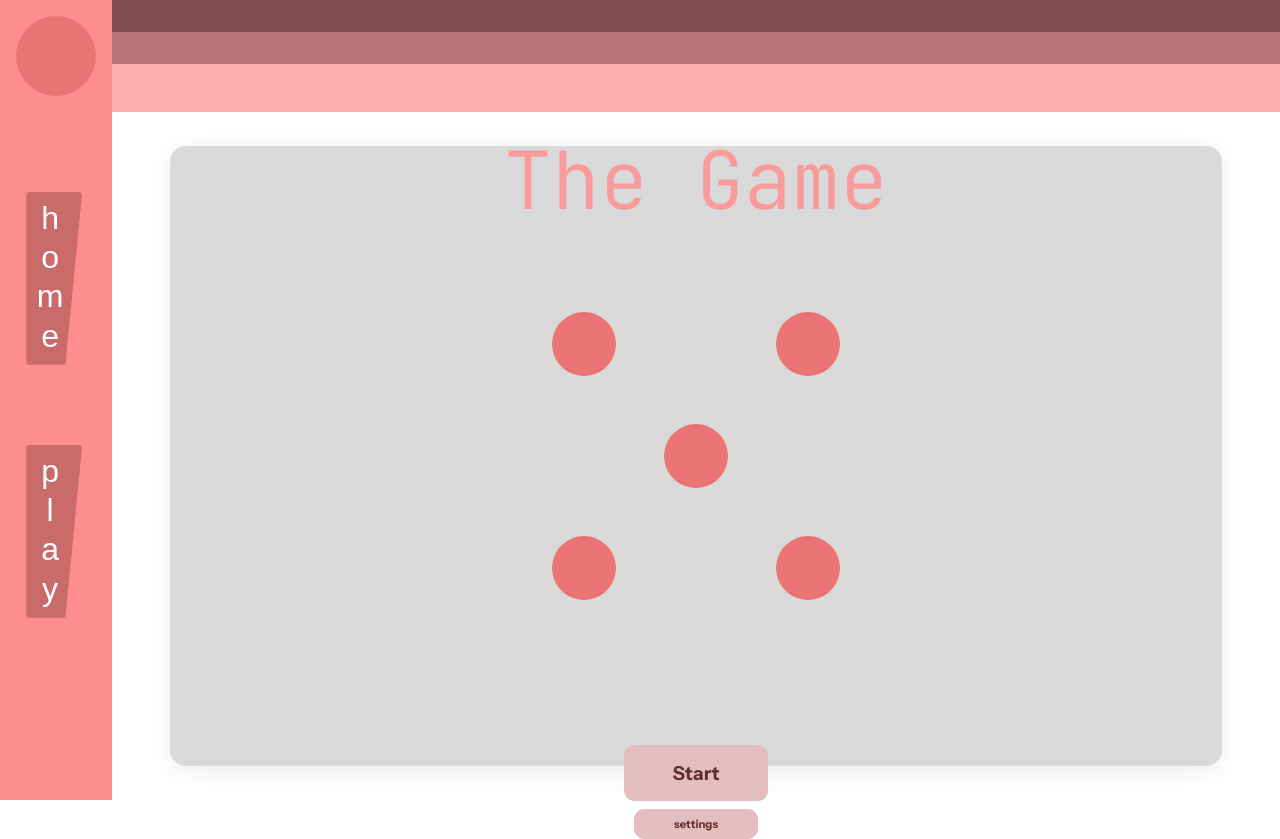
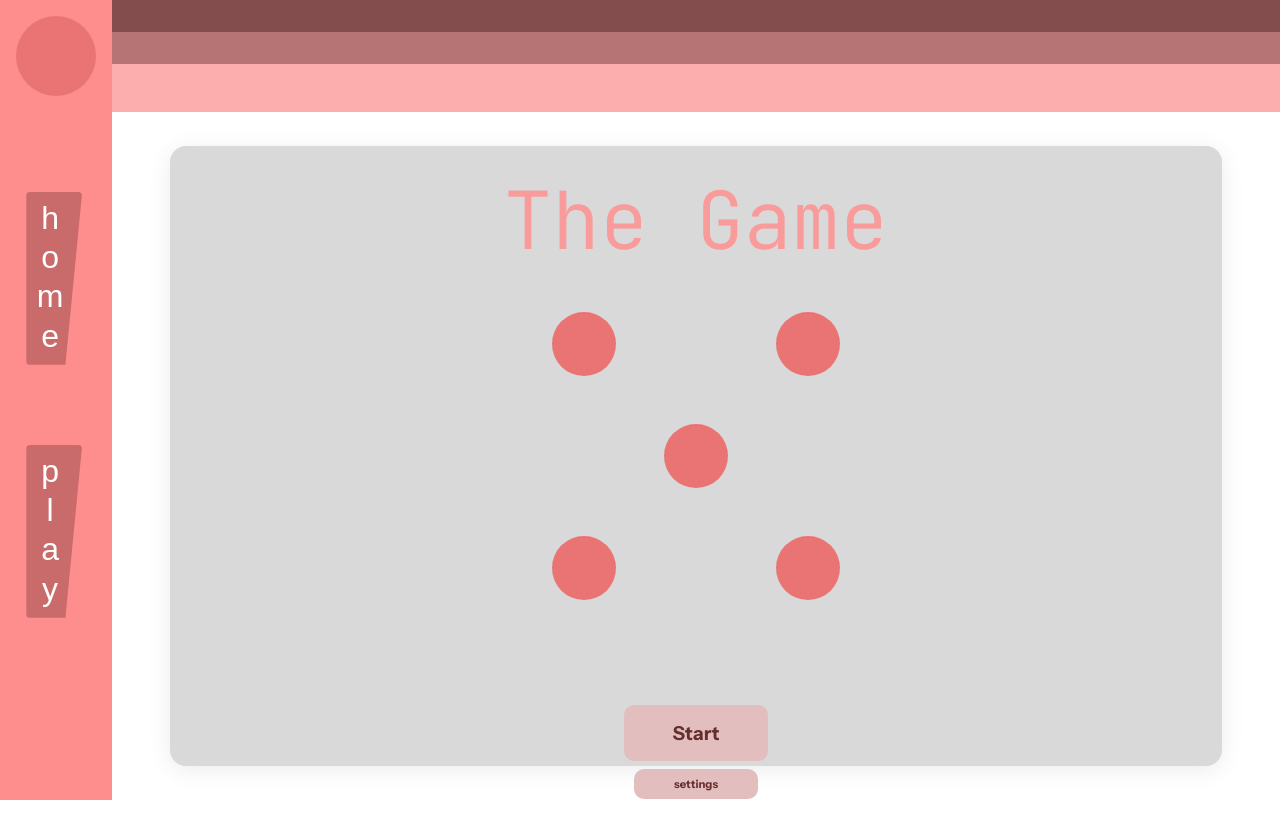
Before and after one commit to Wleve/MemoryGame, a React (Vite) app: page /Game in a window 1280 px wide. After the commit the page ends 800 px from the top, so only its background shows below. Built offline with nearby package versions, Linux system fonts and the light colour scheme.

Commit message:
fixed spaceing in gamepage

```diff
--- a/src/Game/Game.css
+++ b/src/Game/Game.css
@@ -32,7 +32,7 @@
     font-size: 5rem;
     font-weight: 350;
     color: #333;
-    margin-bottom: 30rem;
+    margin-bottom: 25rem;
     font-family: "JetBrains Mono", monospace;
     color: #f99b9b;
     cursor:pointer;
@@ -105,7 +105,6 @@
     bottom: 7rem;
     right: 7rem;
 }
-/* Modal overlay */
 .ModalOverlay {
   position: fixed;
   top: 0; left: 0;
@@ -114,7 +113,6 @@
   z-index: 1000;
 }
 
-/* Modal box */
 .SettingsModal {
   position: fixed;
   top: 50%; left: 50%;
```
Also changed, not shown: 3 other files (tests, documents, lock files or other folders).
